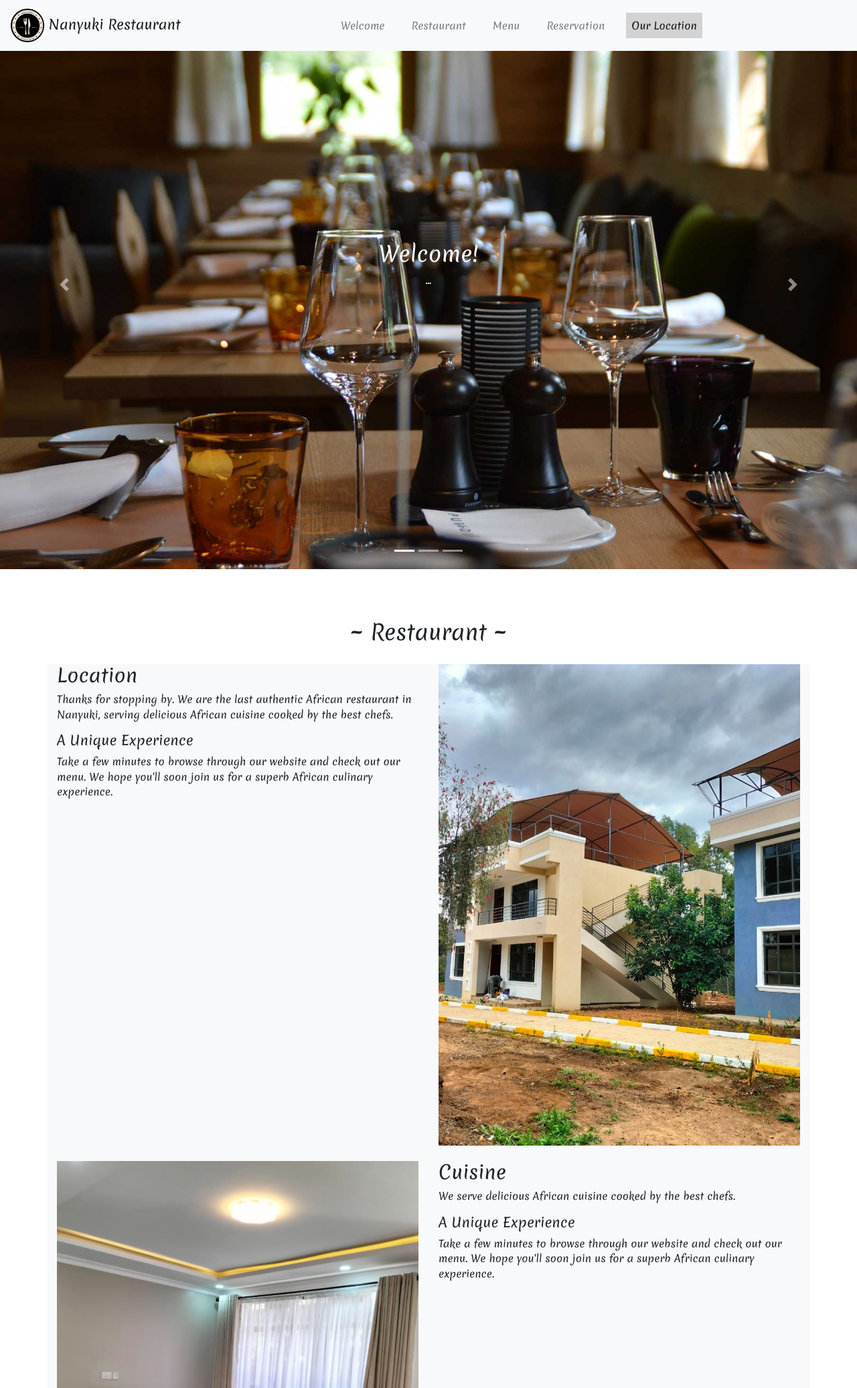
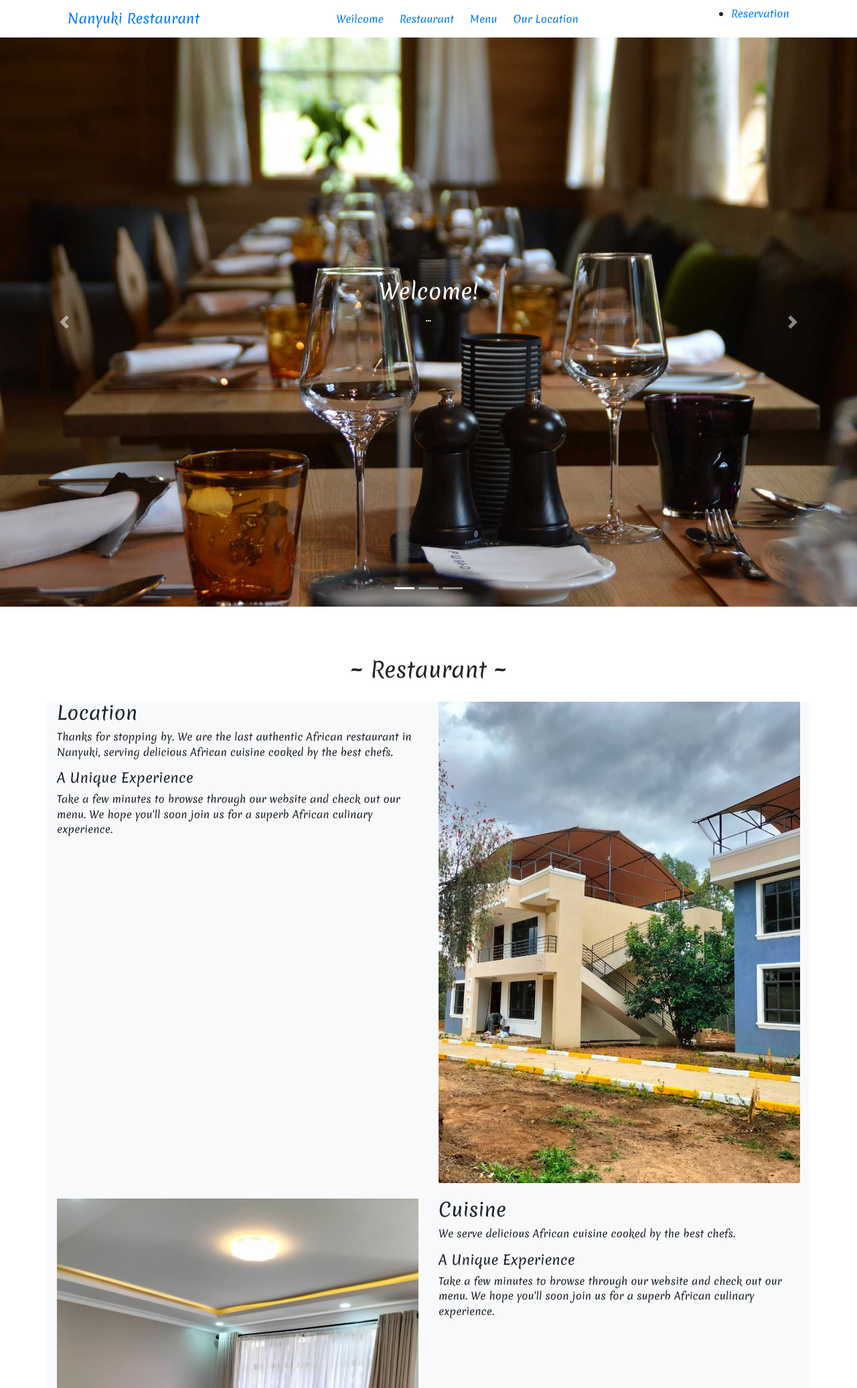
Before and after one commit to Deuce15/hotel, a Django app: page / in a window 1280 px wide. Shown: the top 2073 px of the page at 67% size. Run offline with Django 4.2, Linux system fonts and the light colour scheme; some libraries are stand-ins or nearby versions.

Commit message:
Navbar solution testing trial five

```diff
--- a/website/templates/home.html
+++ b/website/templates/home.html
@@ -16,39 +16,39 @@
 	<body data-spy="scroll" data-target=".navbar" data-offset="50">
 	  	<div id="Welcome">
 	  		<!---Start navigation Bar -->
-	    	<nav class="navbar navbar-expand-lg navbar fixed-top  navbar-light bg-light">
-		 		<a class="navbar-brand" href="#Welcome">
-    				<img src="{% static 'website/assets/images/logo.png' %}" width="50" height="50" class="d-inline-block" alt=""> Nanyuki Restaurant
-		 		</a>
-		 		<button class="navbar-toggler" type="button" data-toggle="collapse" data-target="#navbarText" aria-controls="navbarText" aria-expanded="false" aria-label="Toggle navigation">
-		    		<span class="navbar-toggler-icon"></span>
-		 		</button>
-			  	<div class="collapse navbar-collapse sub-menu-bar" id="navbarText">
-			    	<ul class="navbar-nav m-auto">
-			      		<li class="nav-item">
-			        		<a class="nav-link" href="#Welcome">Welcome</a>
-			      		</li>
-					    <li class="nav-item">
-					    	<a class="nav-link" href="#Restaurant">Restaurant</a>
-					    </li>
-					    <li class="nav-item">
-					    	<a class="nav-link" href="#Menu">Menu</a>
-					    </li>
-					    <li class="nav-item">
-					    	<a class="nav-link" href="#Reservation">Reservation</a>
-					    </li>
-					    <li class="nav-item">
-					    	<a class="nav-link" href="#OurLocation">Our Location</a>
-					    </li>
-					    <!---
-					    <li class="nav-item">
-					    	<a href="it/index.html" class="language" rel="it-IT"><img src="{% static 'website/assets/images/ke.ico' %}" class="flag" alt="Kenya" /></a>
-					    	<a href="index.html" class="language" rel="en-En"><img src="{% static 'website/assets/images/english.ico' %}" class="flag" alt="English" /></a>
-					    </li>
-						-->
-				    </ul>
-				</div>
-			</nav>
+	    	<section class="navbar-area">
+		        <div class="container">
+		            <div class="row">
+		                <div class="col-lg-12">
+		                    <nav class="navbar navbar-expand-lg">
+
+		                        <a class="navbar-brand" href="#home">Nanyuki Restaurant</a>
+
+		                        <button class="navbar-toggler" type="button" data-toggle="collapse" data-target="#navbarTwo" aria-controls="navbarTwo" aria-expanded="false" aria-label="Toggle navigation">
+		                            <span class="toggler-icon"></span>
+		                            <span class="toggler-icon"></span>
+		                            <span class="toggler-icon"></span>
+		                        </button>
+
+		                        <div class="collapse navbar-collapse sub-menu-bar" id="navbarTwo">
+		                            <ul class="navbar-nav m-auto">
+		                                <li class="nav-item active"><a class="page-scroll" href="#Welcome">Weilcome</a></li>
+		                                <li class="nav-item"><a class="page-scroll" href="#Restaurant">Restaurant</a></li>
+		                                <li class="nav-item"><a class="page-scroll" href="#Menu">Menu</a></li>
+		                                <li class="nav-item"><a class="page-scroll" href="#OurLocation">Our Location</a></li>
+		                            </ul>
+		                        </div>
+
+		                        <div class="navbar-btn d-none d-sm-inline-block">
+		                            <ul>
+		                                <li><a class="solid" href="#Reservation">Reservation</a></li>
+		                            </ul>
+		                        </div>
+		                    </nav> <!-- navbar -->
+		                </div>
+		            </div> <!-- row -->
+		        </div> <!-- container -->
+		    </section>
 			<!--- End Navigation Bar -->
 			<!--- Start Carousel -->
 			<div id="carouselExampleIndicators" class="carousel slide" data-ride="carousel">
```
